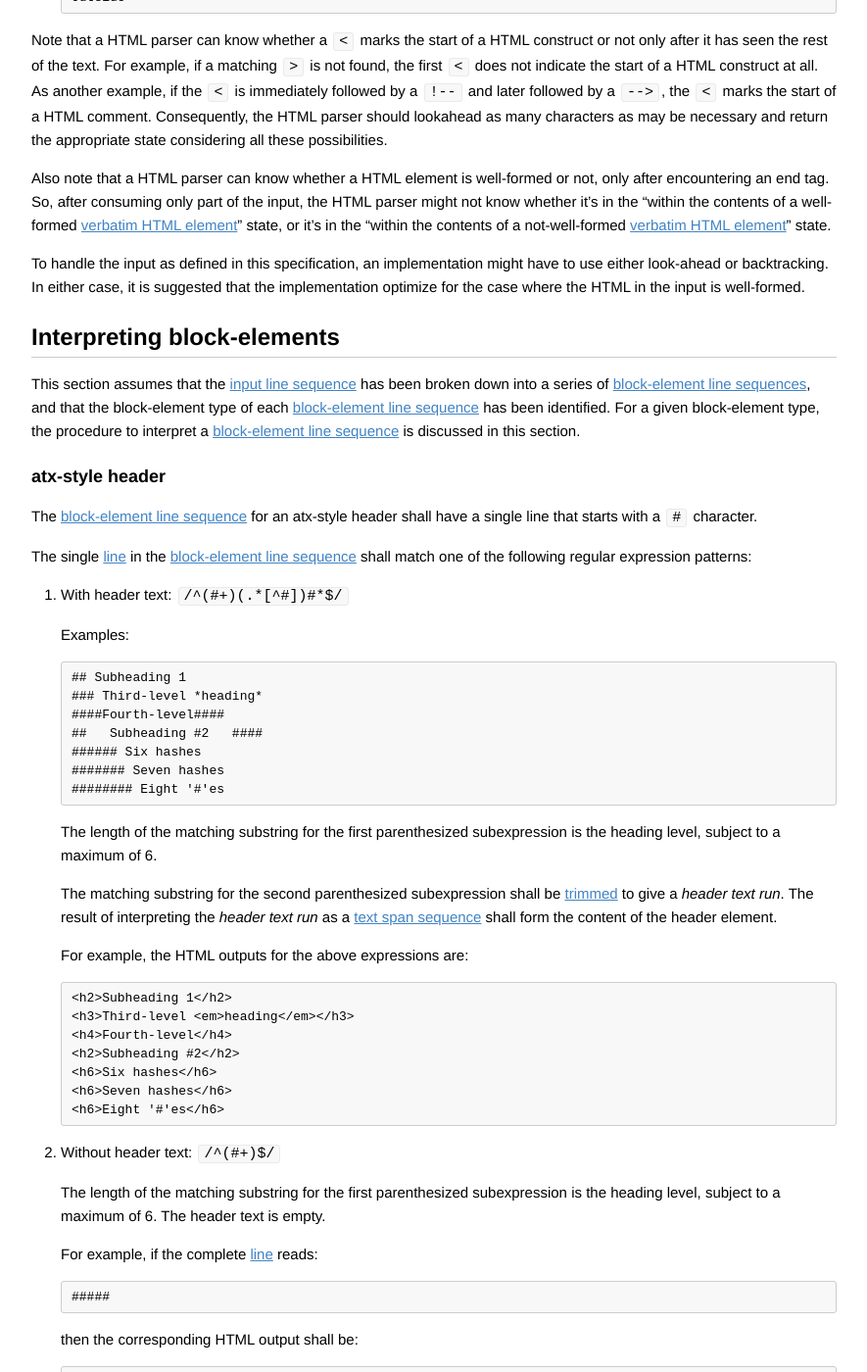
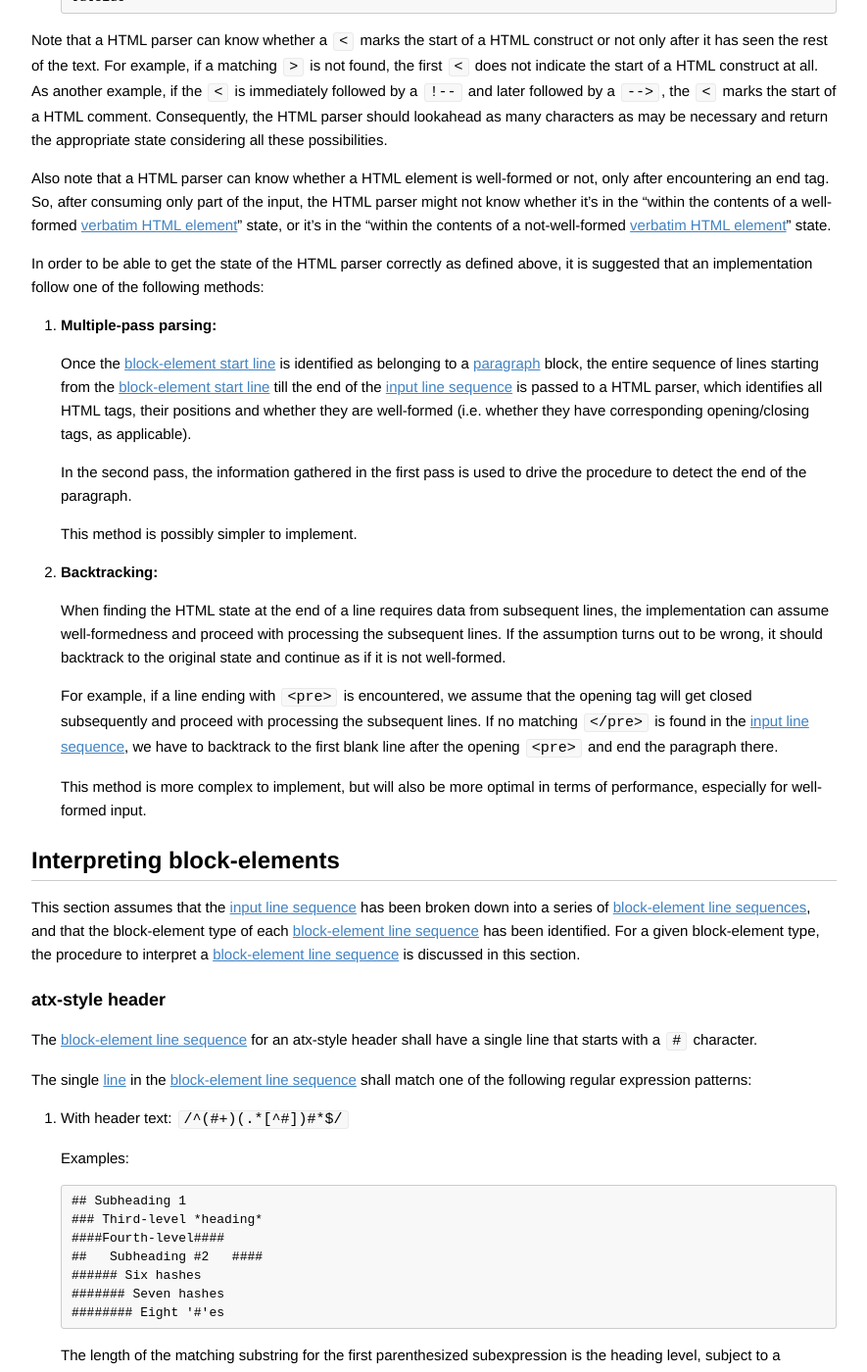
Before and after one commit to vfmd/vfmd-spec, a Jekyll site: the page built from specification.md, in a window 1280 px wide and 1400 px high, scrolled down 13689 px. Shown: the whole window at 98% size, without its empty margins (197-1082 px from the left). Built offline with Jekyll 4.4.1, drawn with Linux system fonts in a browser that asks for light colours; Markdown is read by kramdown in place of the engine named in the settings.

Commit message:
A more detailed suggestion for implementers regarding HTML-aware end of paragraph

```diff
--- a/specification.md
+++ b/specification.md
@@ -931,10 +931,43 @@ it's in the "within the contents of a well-formed [verbatim HTML
 element]" state, or it's in the "within the contents of a
 not-well-formed [verbatim HTML element]" state.
 
-To handle the input as defined in this specification, an implementation
-might have to use either look-ahead or backtracking. In either case, it
-is suggested that the implementation optimize for the case where the
-HTML in the input is well-formed.
+In order to be able to get the state of the HTML parser correctly as
+defined above, it is suggested that an implementation follow one of the
+following methods:
+
+  1. **Multiple-pass parsing:**
+
+     Once the [block-element start line] is identified as belonging to a
+     [paragraph] block, the entire sequence of lines starting from the
+     [block-element start line] till the end of the
+     [input line sequence] is passed to a HTML parser, which identifies
+     all HTML tags, their positions and whether they are well-formed
+     (i.e.  whether they have corresponding opening/closing tags, as
+     applicable).
+
+     In the second pass, the information gathered in the first pass is
+     used to drive the procedure to detect the end of the paragraph.
+
+     This method is possibly simpler to implement.
+
+  2. **Backtracking:**
+
+     When finding the HTML state at the end of a line requires data from
+     subsequent lines, the implementation can assume well-formedness and
+     proceed with processing the subsequent lines. If the assumption
+     turns out to be wrong, it should backtrack to the original state
+     and continue as if it is not well-formed.
+
+     For example, if a line ending with `<pre>` is encountered, we
+     assume that the opening tag will get closed subsequently and
+     proceed with processing the subsequent lines. If no matching
+     `</pre>` is found in the [input line sequence], we have to
+     backtrack to the first blank line after the opening `<pre>` and end
+     the paragraph there.
+
+     This method is more complex to implement, but will also be more
+     optimal in terms of performance, especially for well-formed input.
+
 
 <h2 id="interpreting-block-elements">Interpreting block-elements</h2>
 
```
